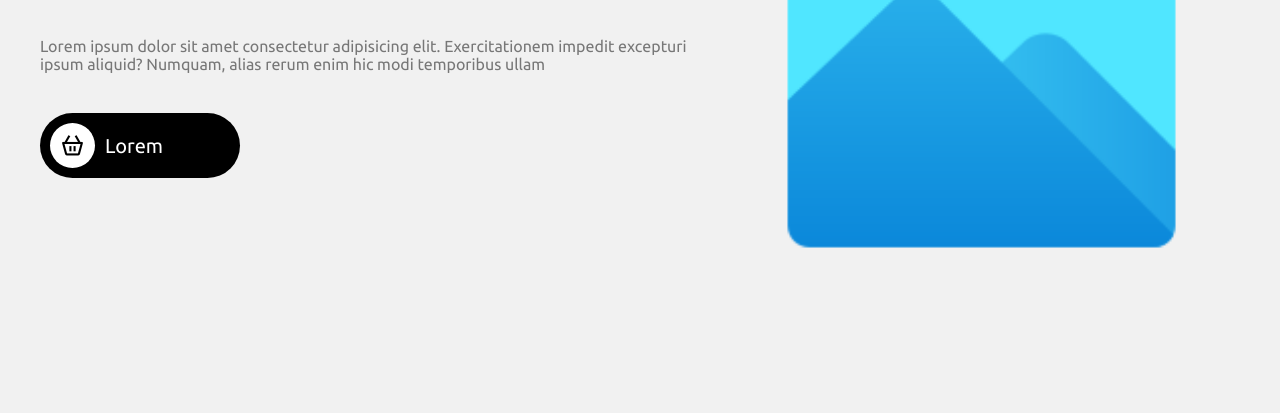
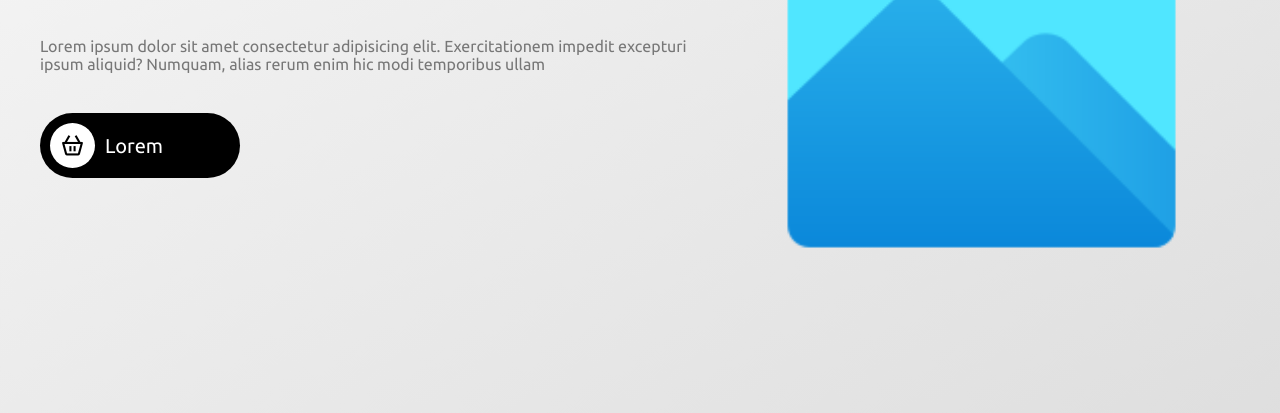
Before and after one commit to jlmilan17/theme-creation, a plain HTML site: page index.html in a window 1280 px wide. Shown: the part 387-800 px from the top of the page. Drawn offline with nearby package versions, Linux system fonts and the light colour scheme.

Commit message:
:sparkles: change background color

```diff
--- a/style.css
+++ b/style.css
@@ -16,7 +16,7 @@ img {
   object-fit: cover;
 }
 body {
-  background-color: #f1f1f1;
+  background: linear-gradient(150deg, #f9f9f9, #d5d5d5, #b1b2b2);
 }
 nav {
   padding: 0 80px;
```
